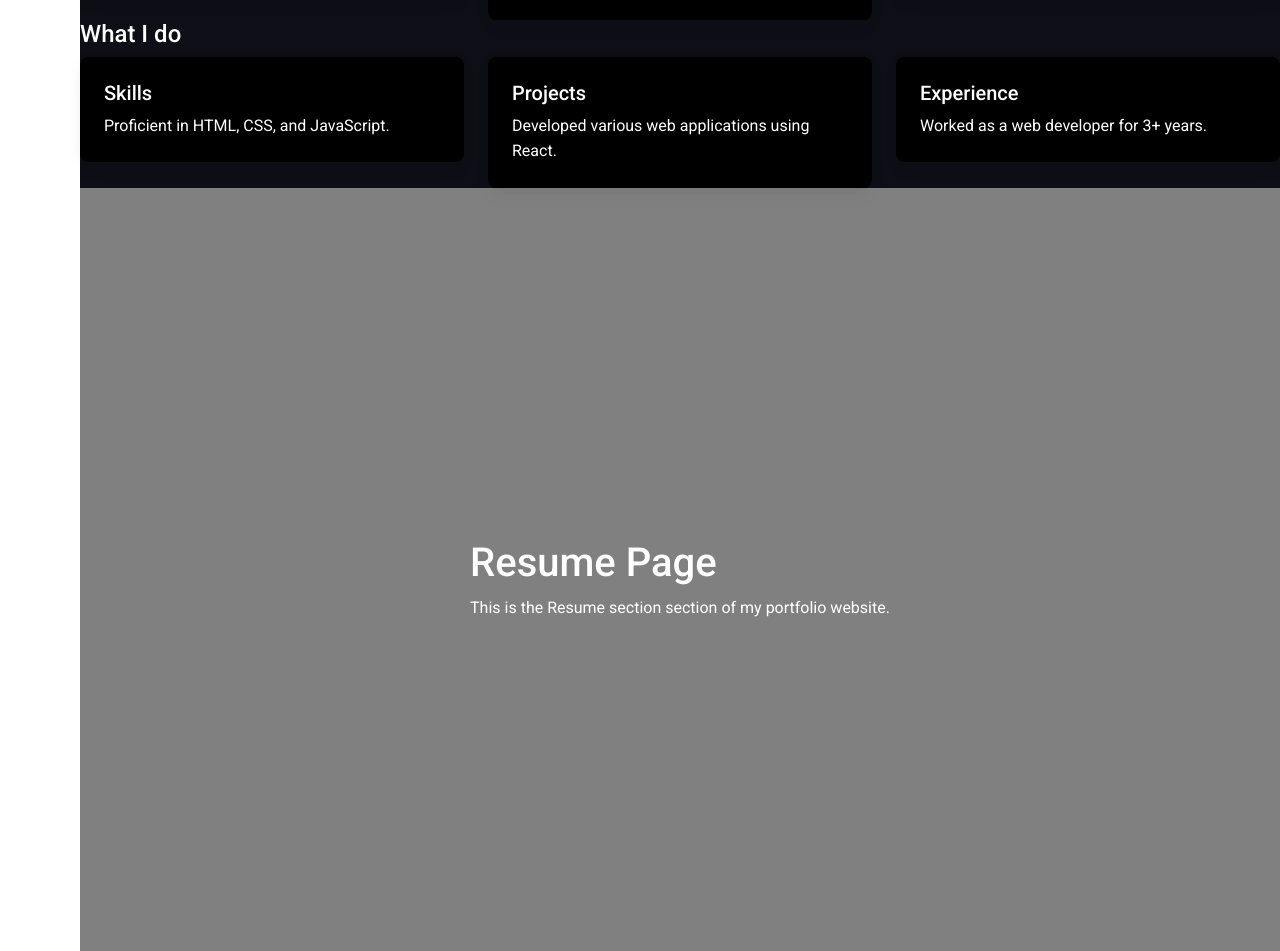
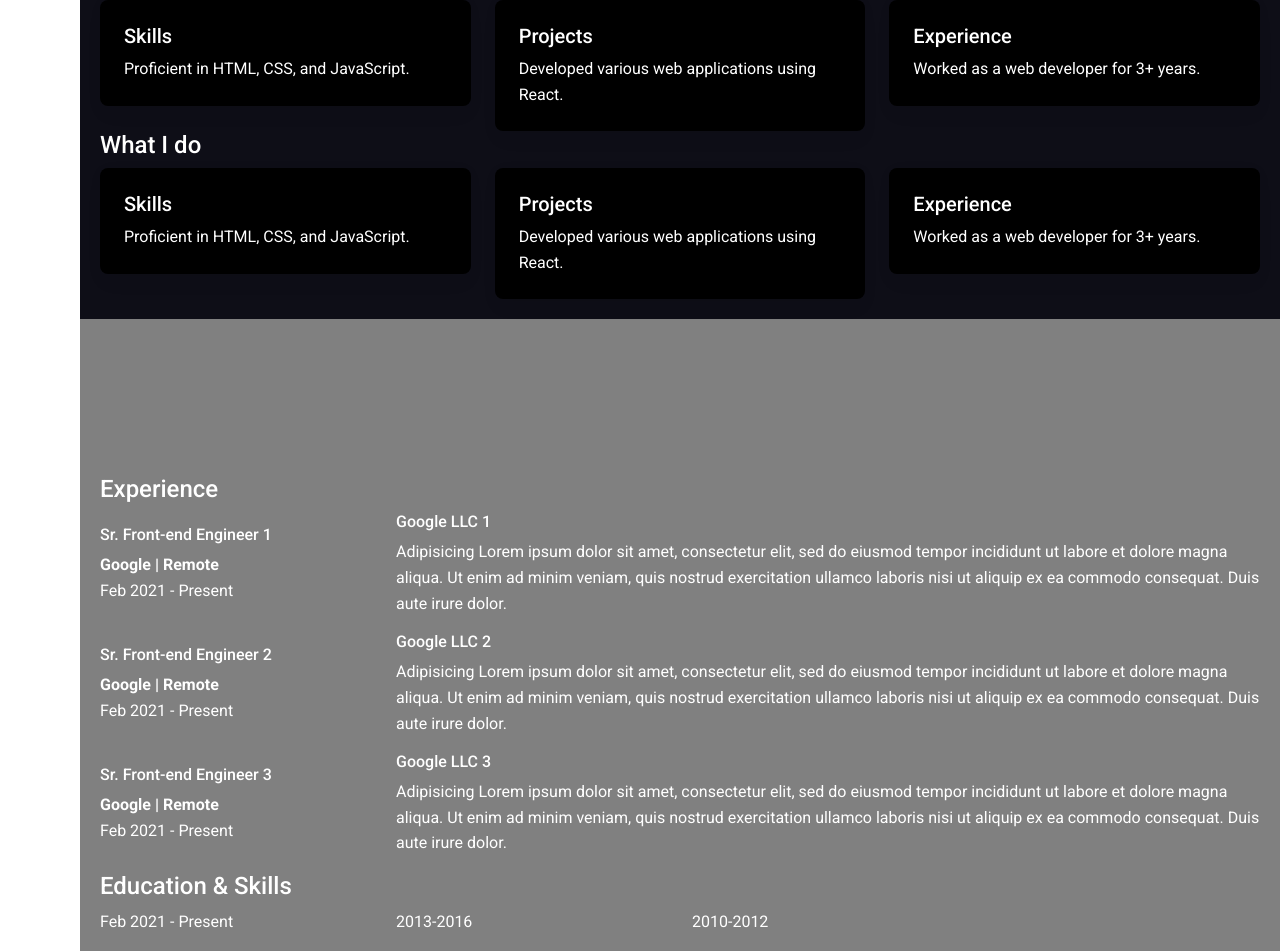
Before and after one commit to rapityyy/reactPortfolio, a React (Create React App) app in the folder reactportfolio/: page / in a window 1280 px wide. Shown: the part 1829-2780 px from the top of the page. Built offline with nearby package versions, Linux system fonts and the light colour scheme.

Commit message:
Added Contact Resume About
Added content for contact resume and about pages. Fixed the sections overflow/overlapping issues

```diff
--- a/reactportfolio/src/App.js
+++ b/reactportfolio/src/App.js
@@ -36,19 +36,19 @@ function App() {
           <Home />
         </div>
 
-        <div id='About' className='about-section page-taller'>
+        <div id='About' className='about-section page'>
           <AboutMe />
         </div>
 
-        <div id='Resume' className='resume-section'>
+        <div id='Resume' className='resume-section page'>
           <Resume />
         </div>
 
-        <div id='Projects' className='projects-section'>
+        <div id='Projects' className='projects-section page'>
           <Projects />
         </div>
 
-        <div id='Contact' className='contact-section'>
+        <div id='Contact' className='contact-section page'>
           <Contact />
         </div>
 
--- a/reactportfolio/src/pages/About.js
+++ b/reactportfolio/src/pages/About.js
@@ -232,7 +232,6 @@ function AboutMe() {
               </MDBRow>
           </div>
 
-
       </div>
     </div>
   );
--- a/reactportfolio/src/pages/Contact.js
+++ b/reactportfolio/src/pages/Contact.js
@@ -8,13 +8,64 @@ import "@fortawesome/fontawesome-free/css/all.min.css";
 import '../styles.css';
 
 
+// function Contact() {
+
+//   return (
+//     <div className='page main-content'>
+//       <div className='main-content-inner'>
+//           <h1>Contact Page</h1>
+//           <p>This is the Contact section section of my portfolio website.</p>
+//       </div>
+//     </div>
+//   );
+// }
+
+// export default Contact;
+
+// src/pages/Contact.js
+
+
 function Contact() {
+  return (
+    <div className='main-content-contact'>
+      <div className='main-content-inner-contact'>
+        <h3>Get in Touch</h3>
+        <p>I'm available for freelance. Feel free to contact me.</p>
+        <div className='contact-row'>
+          <label>&#x1F3E0;</label>
+          <span>123 Street, New York, US, 123456</span>
+        </div>
+        <div className='contact-row'>
+          <label>&#x2709;</label>
+          <span>ale@opgi.com</span>
+        </div>
+        <div className='contact-row'>
+          <label>&#x260E;</label>
+          <span>1234567890</span>
+        </div>
+      </div>
 
-  return (
-    <div className='page main-content'>
-      <div className='main-content-inner'>
-          <h1>Contact Page</h1>
-          <p>This is the Contact section section of my portfolio website.</p>
+      <div className='contact-form'>
+        <h3>Contact Form</h3>
+        <form>
+          <div className='form-group'>
+            <label htmlFor='name'>Full Name:</label>
+            <input type='text' id='name' />
+          </div>
+          <div className='form-group'>
+            <label htmlFor='email'>Email:</label>
+            <input type='email' id='email' />
+          </div>
+          <div className='form-group'>
+            <label htmlFor='subject'>Subject:</label>
+            <input type='text' id='subject' />
+          </div>
+          <div className='form-group'>
+            <label htmlFor='comment'>Comment:</label>
+            <textarea id='comment' rows='5'></textarea>
+          </div>
+          <button type='submit'>Send Message</button>
+        </form>
       </div>
     </div>
   );
--- a/reactportfolio/src/pages/Resume.js
+++ b/reactportfolio/src/pages/Resume.js
@@ -11,10 +11,87 @@ import '../styles.css';
 function Resume() {
 
   return (
-    <div className='page main-content'>
+    <div className='main-content'>
       <div className='main-content-inner'>
-          <h1>Resume Page</h1>
-          <p>This is the Resume section section of my portfolio website.</p>
+        <h4 className='resume-title'>Experience</h4>
+
+          <div className='resume-container-1'>
+            <div className='row align-items-center about-row'>
+              <div className='col-md-4 col-xl-3'>
+                <h6>Sr. Front-end Engineer 1</h6>
+                <label>Google | Remote</label>
+                <p>Feb 2021 - Present</p>
+              </div>
+
+              <div className='col-md-8 col-xl-9'>
+                <h6>Google LLC 1</h6>
+                <p>Adipisicing Lorem ipsum dolor sit amet, consectetur elit,
+                sed do eiusmod tempor incididunt ut labore et dolore magna
+                aliqua. Ut enim ad minim veniam, quis nostrud exercitation
+                ullamco laboris nisi ut aliquip ex ea commodo consequat.
+                Duis aute irure dolor.</p>
+              </div>
+            </div>
+
+            <div className='row align-items-center about-row'>
+              <div className='col-md-4 col-xl-3'>
+                <h6>Sr. Front-end Engineer 2</h6>
+                <label>Google | Remote</label>
+                <p>Feb 2021 - Present</p>
+              </div>
+
+              <div className='col-md-8 col-xl-9'>
+                <h6>Google LLC 2</h6>
+                <p>Adipisicing Lorem ipsum dolor sit amet, consectetur elit,
+                sed do eiusmod tempor incididunt ut labore et dolore magna
+                aliqua. Ut enim ad minim veniam, quis nostrud exercitation
+                ullamco laboris nisi ut aliquip ex ea commodo consequat.
+                Duis aute irure dolor.</p>
+              </div>
+            </div>
+
+            <div className='row align-items-center about-row'>
+              <div className='col-md-4 col-xl-3'>
+                <h6>Sr. Front-end Engineer 3</h6>
+                <label>Google | Remote</label>
+                <p>Feb 2021 - Present</p>
+              </div>
+
+              <div className='col-md-8 col-xl-9'>
+                <h6>Google LLC 3</h6>
+                <p>Adipisicing Lorem ipsum dolor sit amet, consectetur elit,
+                sed do eiusmod tempor incididunt ut labore et dolore magna
+                aliqua. Ut enim ad minim veniam, quis nostrud exercitation
+                ullamco laboris nisi ut aliquip ex ea commodo consequat.
+                Duis aute irure dolor.</p>
+              </div>
+            </div>
+          </div>
+
+          <h4 className='resume-title'>Education & Skills</h4>
+          <div className='resume-container-2'>
+            <div className='row align-items-center about-row'>
+                <div className='col-md-4 col-xl-3'>
+                  <p>Feb 2021 - Present</p>
+                  <h6>Ph.D in Horriblensess</h6>
+                  <label>University Of Evil Doing</label>
+                </div>
+
+                <div className='col-md-4 col-xl-3'>
+                  <p>2013-2016</p>
+                  <h6>Bsc. in Computer Science</h6>
+                  <label>World University</label>
+                </div>
+
+                <div className='col-md-4 col-xl-3'>
+                  <p>2010-2012</p>
+                  <h6>Graphic Artist Training</h6>
+                  <label>Graphic Master Institute</label>
+                </div>
+
+              </div>
+          </div>
+
       </div>
     </div>
   );
--- a/reactportfolio/src/styles.css
+++ b/reactportfolio/src/styles.css
@@ -1,16 +1,16 @@
 body {
-    margin: 0;
-    -webkit-font-smoothing: antialiased;
-    -moz-osx-font-smoothing: grayscale;
+  /* margin: 0;
+  -webkit-font-smoothing: antialiased;
+  -moz-osx-font-smoothing: grayscale;
+  -webkit-text-size-adjust: 100%;
+  -webkit-tap-highlight-color: rgba(0,0,0,0); */
 
-    font-family: Roboto, Helvetica, Arial, sans-serif;
-  }
-
-  code {
-    font-family: source-code-pro, Menlo, Monaco, Consolas, 'Courier New',
-      monospace;
-  }
-
+  font-family: Rubik, monospace;
+  font-size: 15px;
+  font-weight: 300;
+  line-height: 1.7;
+  color: #0b0b13;
+}
 
 
 /****************************************************************** NEW Added CSS styling *************************************************************/
@@ -28,8 +28,6 @@ body {
   top: 0;
   height: 100vh;
 
-  /*TEST color*/
-  /* background-color: red;       */
   background-color: #0C0C14;
 
 }
@@ -38,8 +36,6 @@ body {
   text-align: center;
   line-height:4em;
 
-  /*TEST color*/
-  /* background-color: yellow;    */
   background-color: #0C0C14;
 
 }
@@ -81,7 +77,7 @@ body {
   padding: 20px;
   box-sizing: border-box;
 
-  height: 100vh;
+  min-height: 100vh;
 }
 
 .home-section{
@@ -155,8 +151,8 @@ body {
   display: flex;
   justify-content: center;
   align-items: center;
-  /* height: 100vh;             */
-  min-height: 100vh;
+
+  min-height: 100vh;      /* Might not need this?? */
 }
 
 .main-content-inner {
@@ -166,7 +162,6 @@ body {
 .about-container{
   justify-content: space-around;
   display:flex;
-
 }
 .about-left{
   width: 50%;
@@ -174,8 +169,6 @@ body {
 .about-right{
   text-align: center;
 }
-
-
 .about-info{
   display: grid;
   grid-template-columns: 1fr 1fr;
@@ -196,7 +189,6 @@ body {
   font-size: 24px;
 }
 
-
 .about-card-box{
   background-color: #000 !important;
 }
@@ -204,3 +196,78 @@ body {
 .about-row{
   text-align: left;
 }
+
+
+
+/* CONTACT */
+/* styles.css */
+
+/* Existing CSS styles */
+
+.main-content-contact {
+  display: flex;
+  justify-content: space-between;
+  align-items: flex-start;
+}
+
+.main-content-inner-contact {
+  flex-basis: 50%;
+}
+
+.contact-row {
+  display: flex;
+  align-items: center;
+  margin-bottom: 1rem;
+}
+
+.contact-row label {
+  font-size: 20px;
+  margin-right: 0.5rem;
+}
+
+.contact-form {
+  flex-basis: 50%;
+}
+
+.contact-form form {
+  margin-top: 2rem;
+  display: grid;
+  gap: 1rem;
+}
+
+.form-group {
+  display: grid;
+  gap: 0.5rem;
+}
+
+.form-group:nth-child(2) {
+  grid-column: 1 / span 2;
+}
+
+label {
+  font-weight: bold;
+}
+
+input[type="text"],
+input[type="email"],
+textarea {
+  width: 100%;
+  padding: 0.5rem;
+  border: 1px solid #ccc;
+  border-radius: 4px;
+}
+
+button[type="submit"] {
+  padding: 0.5rem 1rem;
+  background-color: #333;
+  color: #fff;
+  border: none;
+  border-radius: 4px;
+  cursor: pointer;
+}
+
+button[type="submit"]:hover {
+  background-color: #555;
+}
+
+/* Rest of the CSS styles remain the same */
```
